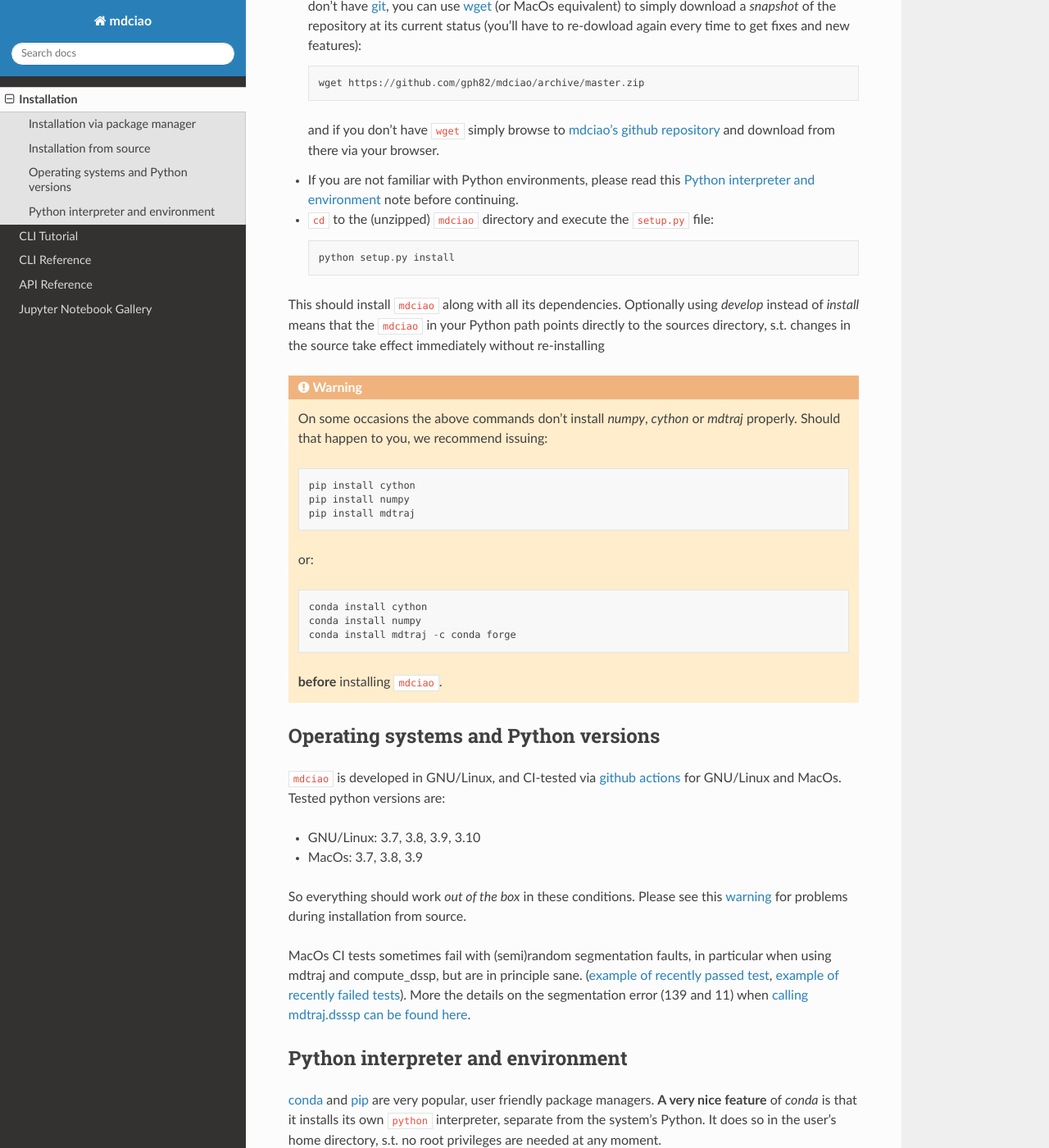
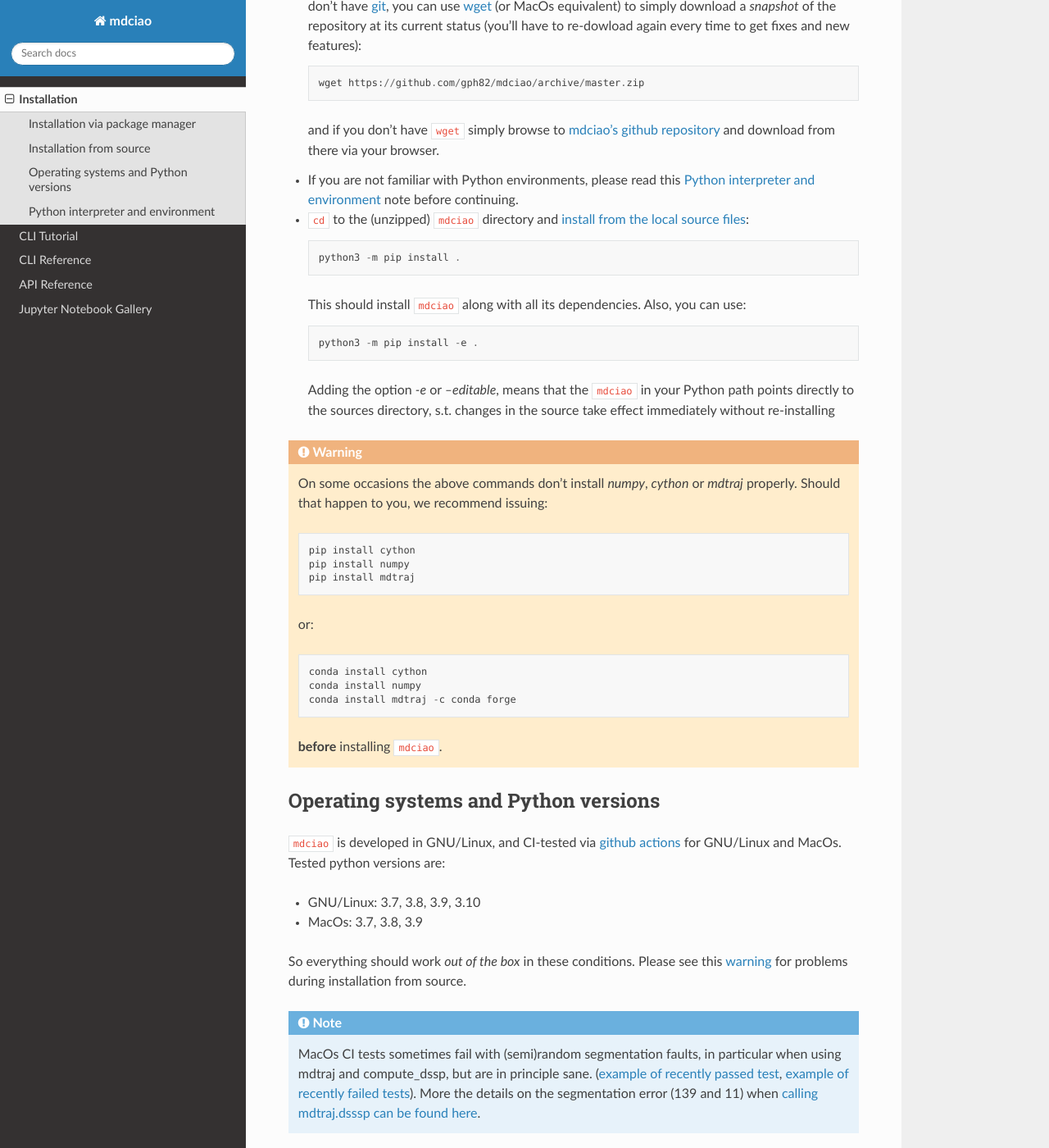
Before and after one commit to gph82/mdciao, a Sphinx documentation site: the page built from doc/installation.rst, in a window 1280 px wide and 1400 px high, scrolled down 995 px. Shown: the whole window at 82% size. Built offline with Sphinx 7.4.7 and the Read the Docs theme 2.0.0, drawn with Linux system fonts in a browser that asks for light colours; pages that are not in the unit, such as notebooks, are missing from menus.

Commit message:
[docs/installation] updated installation from source instructions

```diff
--- a/doc/installation.rst
+++ b/doc/installation.rst
@@ -47,12 +47,15 @@ Installation from source
 
 * If you are not familiar with Python environments, please read this `Python interpreter and environment`_ note before continuing.
 
-* ``cd`` to the (unzipped) ``mdciao`` directory and execute the ``setup.py`` file::
+* ``cd`` to the (unzipped) ``mdciao`` directory and `install from the local source files <https://packaging.python.org/en/latest/tutorials/installing-packages/#installing-from-a-local-src-tree>`_::
 
-   python setup.py install
+   python3 -m pip install .
 
+  This should install ``mdciao`` along with all its dependencies. Also, you can use: ::
 
-This should install ``mdciao`` along with all its dependencies. Optionally using `develop` instead of `install` means that the ``mdciao`` in your Python path points directly to the sources directory, s.t. changes in the source take effect immediately without re-installing
+   python3 -m pip install -e .
+
+  Adding the option `-e` or `--editable`, means that the ``mdciao`` in your Python path points directly to the sources directory, s.t. changes in the source take effect immediately without re-installing
 
 .. _warning:
 .. warning::
@@ -80,7 +83,7 @@ Operating systems and Python versions
 So everything should work *out of the box* in these conditions. Please see this warning_ for problems during installation from source.
 
 .. note::
-MacOs CI tests sometimes fail with (semi)random segmentation faults, in particular when using mdtraj and compute_dssp, but are in principle sane. (`example of recently passed test <https://github.com/gph82/mdciao/actions/runs/2648833037>`_, `example of recently failed tests <https://github.com/gph82/mdciao/runs/7272124587?check_suite_focus=true>`_). More the details on the segmentation error (139 and 11) when `calling mdtraj.dsssp can be found here <https://github.com/gph82/mdciao/runs/2415051993?check_suite_focus=true>`_.
+ MacOs CI tests sometimes fail with (semi)random segmentation faults, in particular when using mdtraj and compute_dssp, but are in principle sane. (`example of recently passed test <https://github.com/gph82/mdciao/actions/runs/2648833037>`_, `example of recently failed tests <https://github.com/gph82/mdciao/runs/7272124587?check_suite_focus=true>`_). More the details on the segmentation error (139 and 11) when `calling mdtraj.dsssp can be found here <https://github.com/gph82/mdciao/runs/2415051993?check_suite_focus=true>`_.
 
 
 Python interpreter and environment
```
